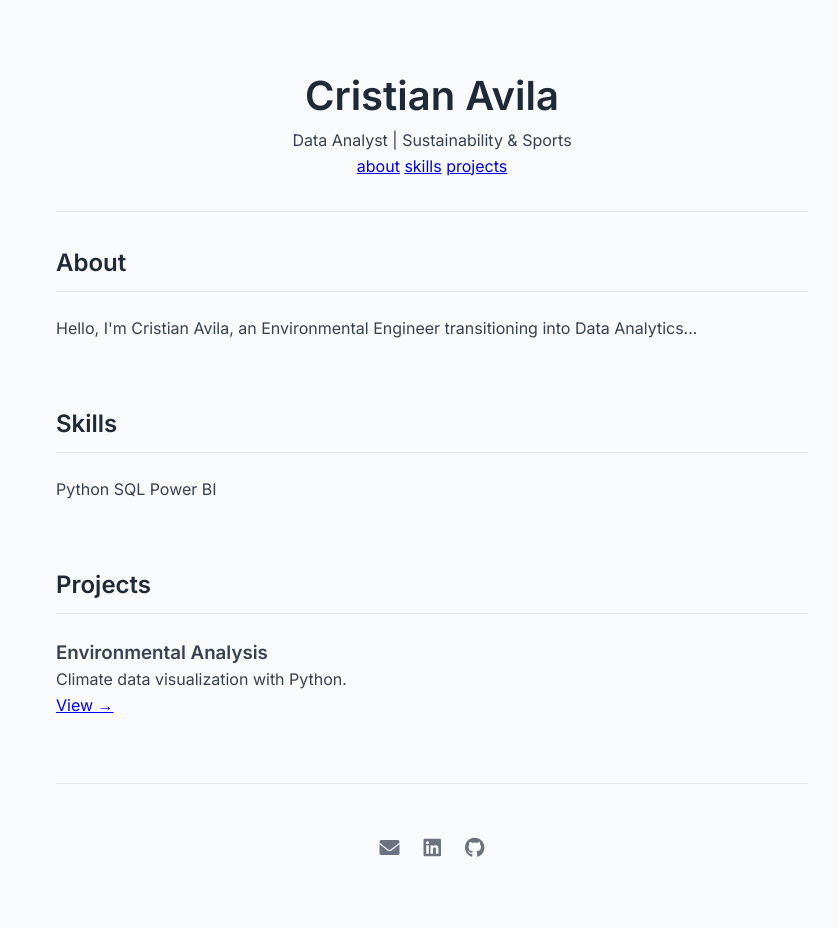
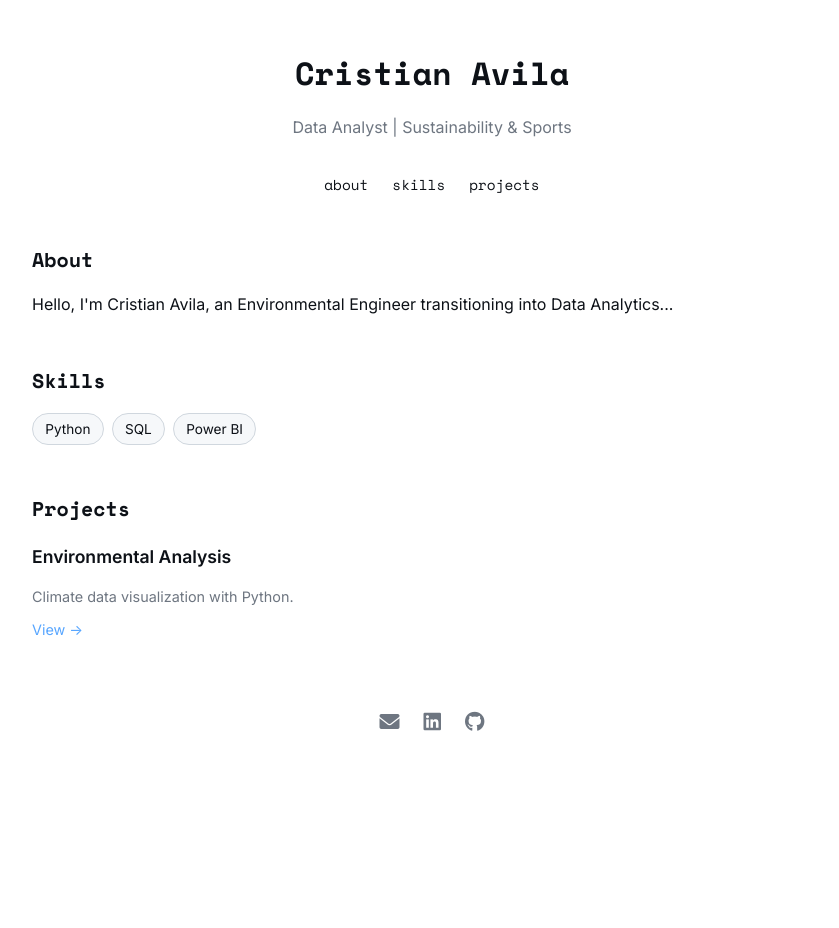
Before and after one commit to crstnvl/crstnvl.github.io, a plain HTML site: page index.html in a window 1280 px wide. Shown: the whole page, without its empty margins (208-1047 px from the left). After the commit the page ends 800 px from the top, so only its background shows below. Drawn offline with nearby package versions, Linux system fonts and the light colour scheme.

Commit message:
Update style.css

```diff
--- a/style.css
+++ b/style.css
@@ -1,197 +1,130 @@
-/* Variables minimalistas */
+/* ESTILO PRIANKR (https://priankr.github.io) */
 :root {
-    --primary: #3b82f6;       /* Azul priankr */
-    --secondary: #1f2937;     /* Gris oscuro */
-    --text: #374151;          /* Texto principal */
-    --text-light: #6b7280;    /* Texto secundario */
-    --bg: #f9fafb;            /* Fondo claro */
-    --border: #e5e7eb;        /* Bordes sutiles */
-    --highlight: #e0e7ff;     /* Resaltado azul */
-}
-
-/* Reset */
-* {
-    margin: 0;
-    padding: 0;
-    box-sizing: border-box;
+    --text: #0d1117;          /* Negro-grisáceo de GitHub */
+    --text-light: #6e7681;    /* Gris texto secundario */
+    --primary: #58a6ff;       /* Azul enlaces GitHub */
+    --bg: #ffffff;            /* Fondo blanco puro */
 }
 
 body {
-    font-family: 'Inter', sans-serif;
+    font-family: 'Inter', -apple-system, BlinkMacSystemFont, sans-serif;
     line-height: 1.6;
     color: var(--text);
     background: var(--bg);
+    max-width: 800px;
+    margin: 0 auto;
+    padding: 0 1rem;
 }
 
-.container {
-    max-width: 800px;
-    margin: 0 auto;
-    padding: 0 1.5rem;
+.profile-header {
+    text-align: center;
+    margin: 3rem 0;
 }
 
-/* Header minimalista */
-header {
-    text-align: center;
-    padding: 4rem 0 2rem;
-    border-bottom: 1px solid var(--border);
-    margin-bottom: 2rem;
+.profile-header h1 {
+    font-family: 'Space Mono', monospace;
+    font-size: 2rem;
+    font-weight: 700;
+    margin-bottom: 0.5rem;
 }
 
-header h1 {
-    font-size: 2.5rem;
-    font-weight: 600;
-    color: var(--secondary);
-}
-
-header h1 span {
-    font-weight: 500;
+.tagline {
     color: var(--text-light);
-}
-
-.subtitle {
-    color: var(--text-light);
-    font-weight: 400;
-    margin-top: 0.5rem;
+    margin-bottom: 1.5rem;
 }
 
 /* Navegación estilo priankr */
-.main-nav {
+.profile-nav {
     display: flex;
     justify-content: center;
     gap: 1.5rem;
+    margin: 2rem 0;
+}
+
+.profile-nav a {
+    color: var(--text);
+    text-decoration: none;
+    font-family: 'Space Mono', monospace;
+    font-size: 0.9rem;
+    text-transform: lowercase;
+}
+
+.profile-nav a:hover {
+    color: var(--primary);
+}
+
+/* Secciones */
+.profile-section {
     margin-bottom: 3rem;
 }
 
-.main-nav a {
+.profile-section h2 {
+    font-family: 'Space Mono', monospace;
+    font-size: 1.25rem;
+    margin-bottom: 1rem;
     color: var(--text);
-    text-decoration: none;
-    font-weight: 500;
-    padding: 0.5rem 0;
-    position: relative;
 }
 
-.main-nav a::after {
-    content: '';
-    position: absolute;
-    bottom: 0;
-    left: 0;
-    width: 0;
-    height: 1px;
-    background: currentColor;
-    transition: width 0.3s ease;
+/* Skills (lista compacta) */
+.skills-list {
+    display: flex;
+    flex-wrap: wrap;
+    gap: 0.5rem;
 }
 
-.main-nav a:hover::after {
-    width: 100%;
+.skills-list span {
+    background: #f6f8fa;
+    border: 1px solid #d0d7de;
+    border-radius: 2em;
+    padding: 0.3em 0.9em;
+    font-size: 0.85rem;
+    color: var(--text);
 }
 
-/* Secciones */
-section {
-    margin-bottom: 4rem;
+/* Projects (tarjetas ultra-minimalistas) */
+.project {
+    margin-bottom: 1.5rem;
 }
 
-h2 {
-    font-size: 1.5rem;
-    font-weight: 600;
-    color: var(--secondary);
-    margin-bottom: 1.5rem;
-    padding-bottom: 0.5rem;
-    border-bottom: 1px solid var(--border);
+.project h3 {
+    font-size: 1.1rem;
+    margin-bottom: 0.25rem;
+    color: var(--text);
 }
 
-/* Skills Grid */
-.skills-grid {
-    display: grid;
-    grid-template-columns: repeat(auto-fill, minmax(120px, 1fr));
-    gap: 0.75rem;
+.project p {
+    color: var(--text-light);
+    font-size: 0.9rem;
+    margin-bottom: 0.5rem;
 }
 
-.skill-item {
-    background: white;
-    border: 1px solid var(--border);
-    padding: 0.5rem;
-    border-radius: 4px;
-    text-align: center;
+.project-link {
+    color: var(--primary);
+    text-decoration: none;
     font-size: 0.9rem;
-    transition: all 0.2s ease;
 }
 
-.skill-item:hover {
-    background: var(--highlight);
-    border-color: var(--primary);
-}
-
-/* Project Cards */
-.project-card {
-    background: white;
-    border: 1px solid var(--border);
-    border-radius: 8px;
-    padding: 1.5rem;
-    margin-bottom: 1.5rem;
-    transition: transform 0.2s ease;
-}
-
-.project-card:hover {
-    transform: translateY(-2px);
-}
-
-.project-card h3 {
-    font-size: 1.2rem;
-    margin-bottom: 0.5rem;
-    color: var(--secondary);
-}
-
-.text-link {
-    color: var(--primary);
-    text-decoration: none;
-    font-weight: 500;
-    display: inline-flex;
-    align-items: center;
-    gap: 0.3rem;
-}
-
-.text-link:hover {
+.project-link:hover {
     text-decoration: underline;
 }
 
 /* Footer */
-footer {
+.profile-footer {
     text-align: center;
-    padding: 3rem 0;
-    margin-top: 3rem;
-    border-top: 1px solid var(--border);
-    color: var(--text-light);
+    margin: 4rem 0 2rem;
 }
 
 .social-links {
     display: flex;
     justify-content: center;
     gap: 1.5rem;
-    margin-bottom: 1rem;
 }
 
 .social-links a {
     color: var(--text-light);
     font-size: 1.25rem;
-    transition: color 0.2s ease;
 }
 
 .social-links a:hover {
     color: var(--primary);
 }
-
-.copyright {
-    font-size: 0.9rem;
-}
-
-/* Animaciones */
-[data-aos="fade-up"] {
-    opacity: 0;
-    transform: translateY(20px);
-    transition: all 0.6s ease;
-}
-
-[data-aos].aos-animate {
-    opacity: 1;
-    transform: translateY(0);
-}
```
